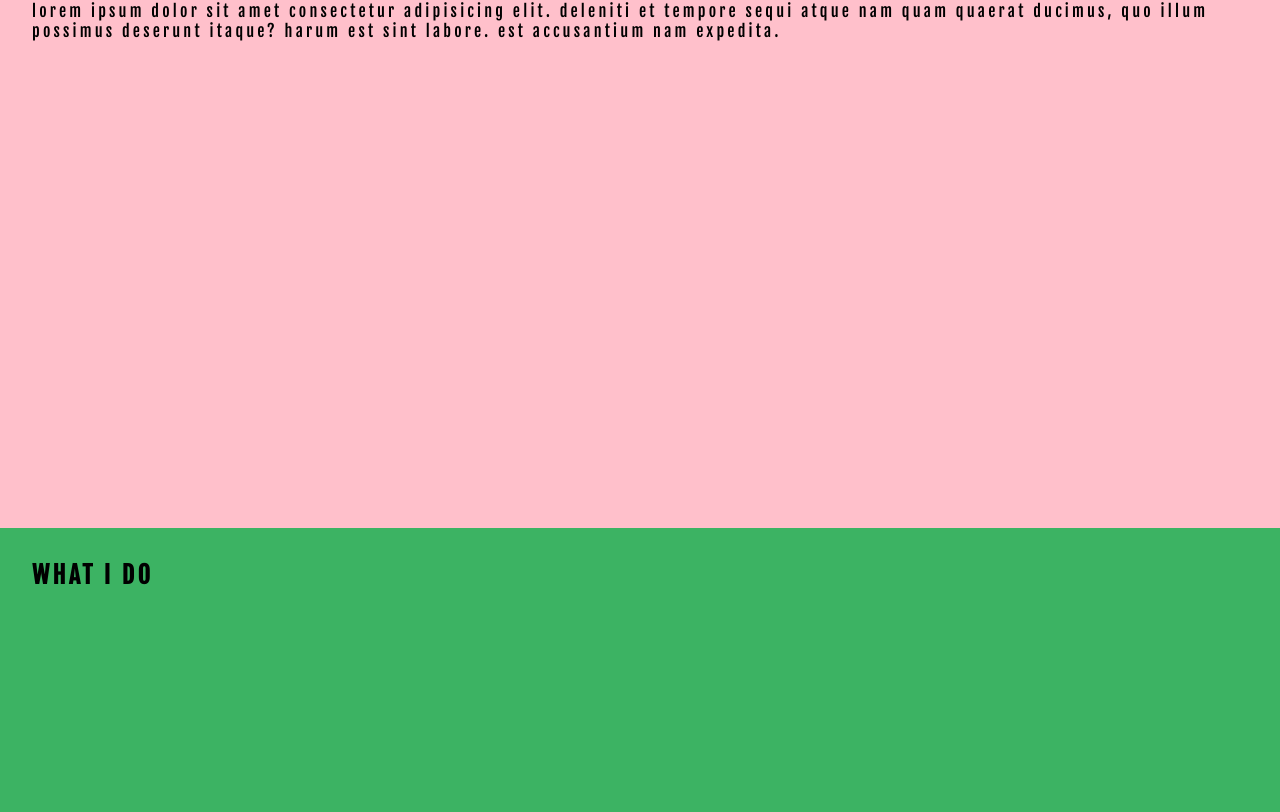
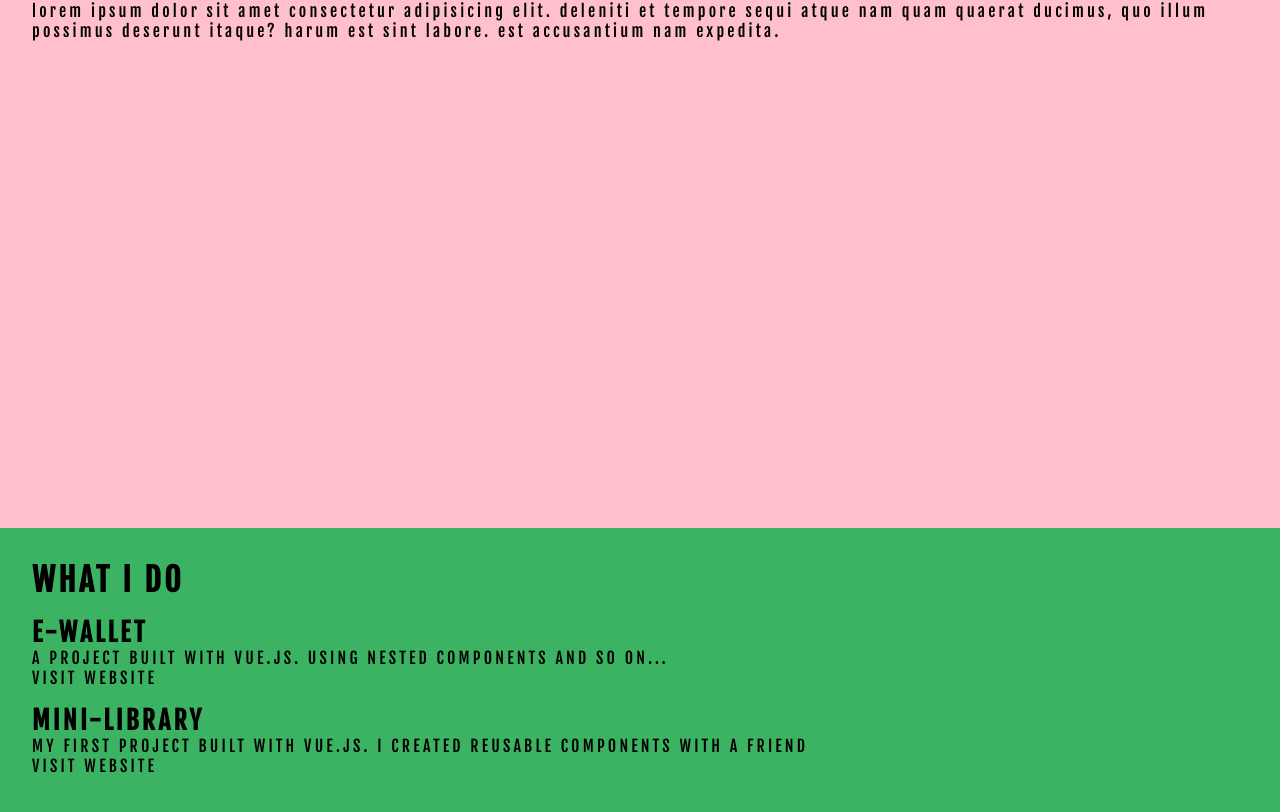
Before and after one commit to thomaswennhall/portfolio, a Vue app: page / in a window 1280 px wide. Shown: the part 1072-1884 px from the top of the page. Built offline with nearby package versions, Linux system fonts and the light colour scheme.

Commit message:
added a projectCard component and a json file containing all my projects

```diff
--- a/src/App.vue
+++ b/src/App.vue
@@ -19,6 +19,10 @@ export default {
 <style lang="scss">
 @import url("https://fonts.googleapis.com/css2?family=Fjalla+One&display=swap");
 
+/* COLOURS */
+$base-yellow: #fed05a;
+/* COLOURS */
+
 * {
   padding: 0;
   margin: 0;
@@ -29,11 +33,15 @@ html {
 }
 
 h1,
+h2,
 a,
 p {
   font-family: "Fjalla One", sans-serif;
   text-transform: uppercase;
   letter-spacing: 0.2rem;
+}
+h1{
+  font-size: 2rem;
 }
 
 button {
--- /dev/null
+++ b/src/assets/projects.json
@@ -0,0 +1,16 @@
+{ "projects": [
+    {
+        "id": 1,
+        "title": "e-wallet",
+        "description": "A project built with Vue.js. Using nested components and so on...",
+        "img": "@/assets/images/e-wallet.png",
+        "url": "https://thomaswennhall.github.io/iths-e-wallet/"
+    },
+    {
+        "id": 2,
+        "title": "mini-library",
+        "description": "My first project built with Vue.js. I created reusable components with a friend",
+        "img": "@/assets/images/e-wallet.png",
+        "url": "https://thomaswennhall.github.io/iths-e-wallet/"
+    }
+]}
--- a/src/components/DropDown.vue
+++ b/src/components/DropDown.vue
@@ -1,7 +1,7 @@
 <template>
     <nav class="drop-down-menu">
         <a href="#about">WHO I AM</a>
-        <a href="#projects">WHAT I DO</a>
+        <a href="#projects-view">WHAT I DO</a>
         <a href="#">HOW TO FIND ME</a>
     </nav>
 </template>
@@ -27,5 +27,10 @@ export default {
                 color: pink;
             }
         }
+        a:nth-of-type(2){
+            &:hover{
+                color:rgb(60, 179, 99);
+            }
+        }
     }
 </style>
--- a/src/components/ProjectCard.vue
+++ b/src/components/ProjectCard.vue
@@ -1,15 +1,37 @@
 <template>
   <article class="project-card">
-
+      <h2>{{ project.title }}</h2>
+      <p>{{ project.description }}</p>
+      <a :href="project.url" target="_blank">Visit website</a>
   </article>
 </template>
 
 <script>
 export default {
-
+    props: { project: Object}
 }
 </script>
 
-<style>
+<style lang="scss" scoped>
+    .project-card{
+        padding-top: 1rem;
 
+        h2{
+            font-size: 1.6rem;
+        }
+
+        p{
+            font-size: 1rem;
+        }
+
+        a{
+            text-decoration: none;
+            font-size: 1rem;
+            color: black;
+
+            &:hover{
+                color: #fed05a;
+            }
+        }
+    }
 </style>
--- a/src/main.js
+++ b/src/main.js
@@ -1,10 +1,16 @@
 import Vue from 'vue'
 import App from './App.vue'
 import router from './router'
+import projectsData from '@/assets/projects.json'
 
 Vue.config.productionTip = false
 
 new Vue({
+
+  data() { return {
+    projects: projectsData.projects
+  }},
+
   router,
   render: h => h(App)
 }).$mount('#app')
--- a/src/views/About.vue
+++ b/src/views/About.vue
@@ -35,7 +35,7 @@ export default {
     background-color: pink;
 
     .heading{
-      grid-column: span 2;
+      grid-column: span 3;
     }
 
     p{
--- a/src/views/Projects.vue
+++ b/src/views/Projects.vue
@@ -1,18 +1,33 @@
 <template>
-  <section id="projects">
+  <section id="projects-view">
       <h1 class="heading">What I do</h1>
+      <ProjectCard class="project-card"
+        v-for="project in projectsArr"
+        :key="project.id"
+        :project="project"
+      />
   </section>
 </template>
 
 <script>
+import ProjectCard from '@/components/ProjectCard.vue'
+
 export default {
+    components: { ProjectCard },
 
+    computed: {
+        projectsArr(){
+            return this.$root.projects
+        }
+    }
 }
 </script>
 
 <style lang="scss" scoped>
-    #projects{
+    #projects-view{
         background-color: rgb(60, 179, 99);
+        display: flex;
+        flex-direction: column;
 
         .heading{
             grid-column: span 2;
```
Also changed, not shown: src/assets/images/e-wallet.png (added).
